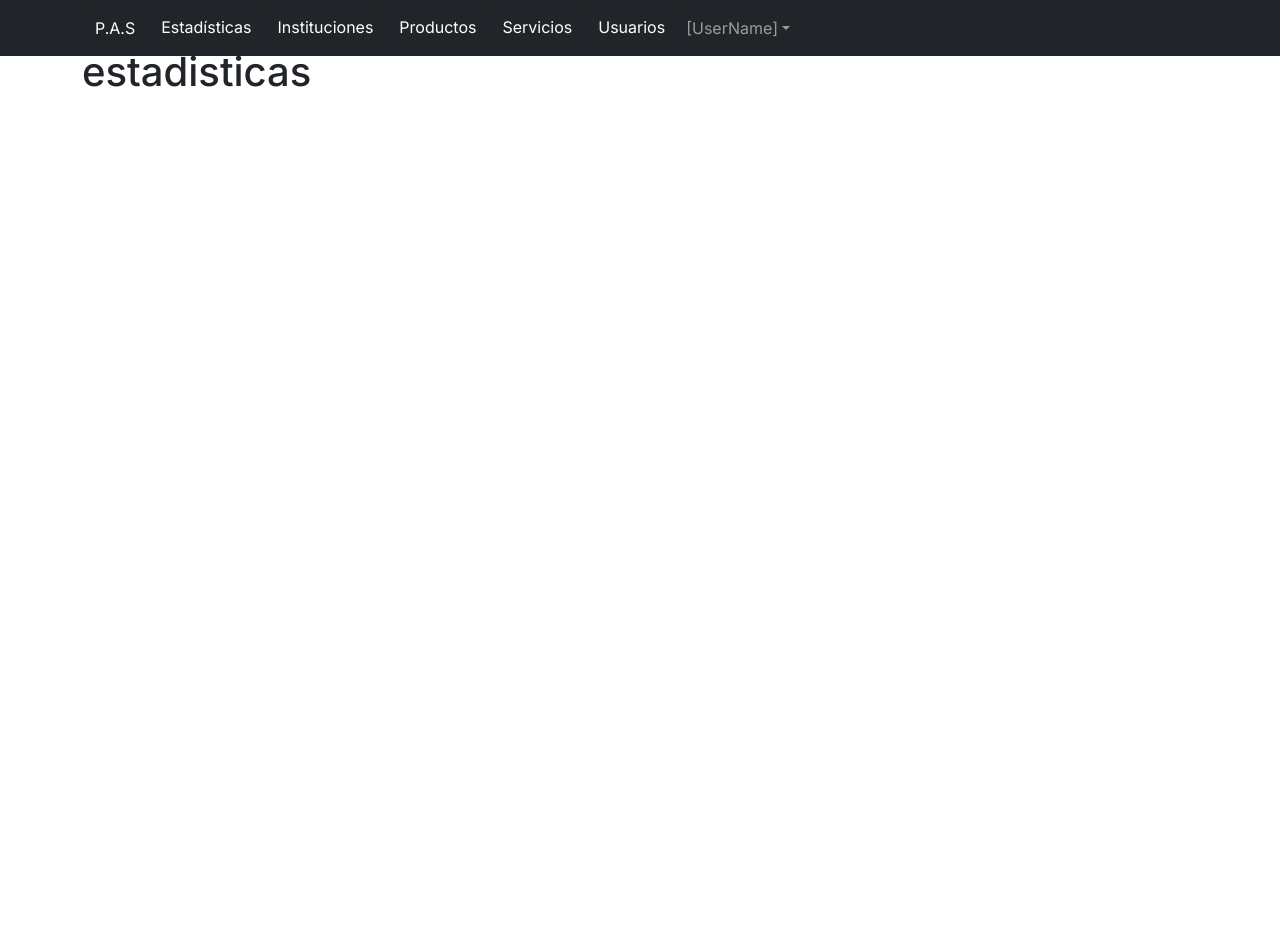
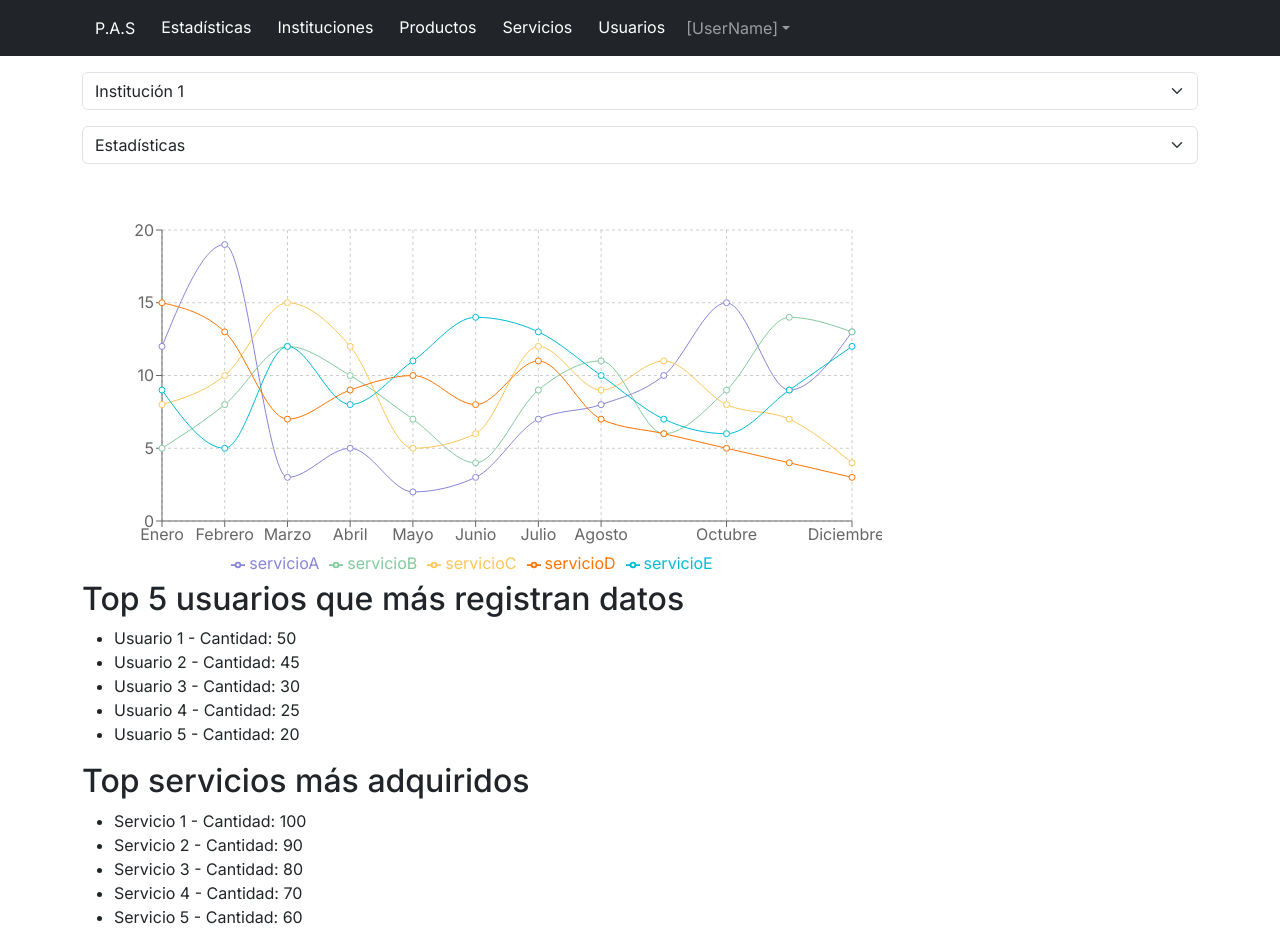
Before and after one commit to dreschpedro/proyectoPas, a Next.js app in the folder client/: page /estadisticas in a window 1280 px wide. Before the commit the page ends 800 px from the top, so only its background shows below. Built offline with nearby package versions, Linux system fonts and the light colour scheme.

Commit message:
front-estadisticas iniciado

```diff
--- a/client/app/estadisticas/page.jsx
+++ b/client/app/estadisticas/page.jsx
@@ -1,10 +1,159 @@
-import React from 'react'
+"use client"
+import React, { useState } from 'react';
+import { LineChart, Line, XAxis, YAxis, CartesianGrid, Tooltip, Legend, PieChart, Pie, Cell } from 'recharts';
+import { Form } from 'react-bootstrap';
 
-function estadisticas() {
+const ServiciosEstadisticas = () => {
+  // Datos de ejemplo para los 5 servicios y los 12 meses del año
+  const data = [
+    { mes: 'Enero', servicioA: 12, servicioB: 5, servicioC: 8, servicioD: 15, servicioE: 9 },
+    { mes: 'Febrero', servicioA: 19, servicioB: 8, servicioC: 10, servicioD: 13, servicioE: 5 },
+    { mes: 'Marzo', servicioA: 3, servicioB: 12, servicioC: 15, servicioD: 7, servicioE: 12 },
+    { mes: 'Abril', servicioA: 5, servicioB: 10, servicioC: 12, servicioD: 9, servicioE: 8 },
+    { mes: 'Mayo', servicioA: 2, servicioB: 7, servicioC: 5, servicioD: 10, servicioE: 11 },
+    { mes: 'Junio', servicioA: 3, servicioB: 4, servicioC: 6, servicioD: 8, servicioE: 14 },
+    { mes: 'Julio', servicioA: 7, servicioB: 9, servicioC: 12, servicioD: 11, servicioE: 13 },
+    { mes: 'Agosto', servicioA: 8, servicioB: 11, servicioC: 9, servicioD: 7, servicioE: 10 },
+    { mes: 'Septiembre', servicioA: 10, servicioB: 6, servicioC: 11, servicioD: 6, servicioE: 7 },
+    { mes: 'Octubre', servicioA: 15, servicioB: 9, servicioC: 8, servicioD: 5, servicioE: 6 },
+    { mes: 'Noviembre', servicioA: 9, servicioB: 14, servicioC: 7, servicioD: 4, servicioE: 9 },
+    { mes: 'Diciembre', servicioA: 13, servicioB: 13, servicioC: 4, servicioD: 3, servicioE: 12 },
+  ];
+
+  // Datos de ejemplo para el ComboBox de instituciones
+  const instituciones = [
+    { id: 1, nombre: 'Institución 1' },
+    { id: 2, nombre: 'Institución 2' },
+    { id: 3, nombre: 'Institución 3' },
+  ];
+
+  const [selectedInstitucion, setSelectedInstitucion] = useState(null);
+  const [topUsuarios, setTopUsuarios] = useState([
+    { id: 1, nombre: 'Usuario 1', cantidad: 50 },
+    { id: 2, nombre: 'Usuario 2', cantidad: 45 },
+    { id: 3, nombre: 'Usuario 3', cantidad: 30 },
+    { id: 4, nombre: 'Usuario 4', cantidad: 25 },
+    { id: 5, nombre: 'Usuario 5', cantidad: 20 },
+  ]);
+  const [topServicios, setTopServicios] = useState([
+    { id: 1, nombre: 'Servicio 1', cantidad: 100 },
+    { id: 2, nombre: 'Servicio 2', cantidad: 90 },
+    { id: 3, nombre: 'Servicio 3', cantidad: 80 },
+    { id: 4, nombre: 'Servicio 4', cantidad: 70 },
+    { id: 5, nombre: 'Servicio 5', cantidad: 60 },
+  ]);
+  const [graficoTipo, setGraficoTipo] = useState('estadisticas'); // Tipo de gráfico a mostrar (por defecto: estadisticas)
+
+  // Función para manejar el cambio de institución seleccionada en el ComboBox
+  const handleInstitucionChange = (selectedOption) => {
+    setSelectedInstitucion(selectedOption);
+  };
+
+  // Función para manejar el cambio de tipo de gráfico seleccionado
+  const handleGraficoTipoChange = (event) => {
+    setGraficoTipo(event.target.value);
+  };
+
+  // Datos de ejemplo para el gráfico de pastel
+  const dataPastel = [
+    { name: 'Servicio A', value: 200 },
+    { name: 'Servicio B', value: 150 },
+    { name: 'Servicio C', value: 100 },
+    { name: 'Servicio D', value: 50 },
+    { name: 'Servicio E', value: 25 },
+  ];
+
+  const COLORS = ['#8884d8', '#82ca9d', '#ffc658', '#ff7300', '#00bcd4'];
+
   return (
-      <h1>estadisticas</h1>
+    <div className='mt-4'>
+      {/* ComboBox para seleccionar la institución */}
+      <Form.Select onChange={handleInstitucionChange} value={selectedInstitucion} label="Institución" className='mb-3'>
+        <option value="" disabled>Selecciona una institución</option>
+        {instituciones.map((institucion) => (
+          <option key={institucion.id} value={institucion.id}>{institucion.nombre}</option>
+        ))}
+      </Form.Select>
 
-     )
-}
+      {/* ComboBox para seleccionar el tipo de gráfico */}
+      <Form.Select onChange={handleGraficoTipoChange} value={graficoTipo} label="Tipo de gráfico" className='mb-3'>
+        <option value="estadisticas">Estadísticas</option>
+        <option value="pastel">Pastel</option>
+        <option value="gant">Gant</option>
+        <option value="pert">Pert</option>
+      </Form.Select>
 
-export default estadisticas
+      {/* Gráfico seleccionado */}
+      {graficoTipo === 'estadisticas' && (
+        <LineChart width={800} height={400} data={data} margin={{ top: 50, right: 30, left: 20, bottom: 5 }}>
+          <CartesianGrid strokeDasharray="3 3" />
+          <XAxis dataKey="mes" />
+          <YAxis />
+          <Tooltip />
+          <Legend />
+          <Line type="monotone" dataKey="servicioA" stroke="#8884d8" />
+          <Line type="monotone" dataKey="servicioB" stroke="#82ca9d" />
+          <Line type="monotone" dataKey="servicioC" stroke="#ffc658" />
+          <Line type="monotone" dataKey="servicioD" stroke="#ff7300" />
+          <Line type="monotone" dataKey="servicioE" stroke="#00bcd4" />
+        </LineChart>
+      )}
+
+      {/* Gráfico de pastel */}
+      {graficoTipo === 'pastel' && (
+        <PieChart width={800} height={400}>
+          <Pie
+            data={dataPastel}
+            dataKey="value"
+            nameKey="name"
+            cx="50%"
+            cy="50%"
+            outerRadius={150}
+            fill="#8884d8"
+            label
+          >
+            {dataPastel.map((entry, index) => (
+              <Cell key={`cell-${index}`} fill={COLORS[index % COLORS.length]} />
+            ))}
+          </Pie>
+          <Tooltip />
+          <Legend />
+        </PieChart>
+      )}
+
+      {/* Gráfico de Gant */}
+      {graficoTipo === 'gant' && (
+        <div>
+          {/* Aquí iría el código para el gráfico de Gant */}
+        </div>
+      )}
+
+      {/* Gráfico de Pert */}
+      {graficoTipo === 'pert' && (
+        <div>
+          {/* Aquí iría el código para el gráfico de Pert */}
+        </div>
+      )}
+
+      {/* Agregar otros gráficos aquí */}
+
+      {/* Gráfico de top usuarios */}
+      <h2>Top 5 usuarios que más registran datos</h2>
+      <ul>
+        {topUsuarios.map((usuario) => (
+          <li key={usuario.id}>{usuario.nombre} - Cantidad: {usuario.cantidad}</li>
+        ))}
+      </ul>
+
+      {/* Gráfico de top servicios */}
+      <h2>Top servicios más adquiridos</h2>
+      <ul>
+        {topServicios.map((servicio) => (
+          <li key={servicio.id}>{servicio.nombre} - Cantidad: {servicio.cantidad}</li>
+        ))}
+      </ul>
+    </div>
+  );
+};
+
+export default ServiciosEstadisticas;
--- a/client/package.json
+++ b/client/package.json
@@ -18,10 +18,11 @@
     "eslint": "^8.45.0",
     "eslint-config-next": "13.4.10",
     "next": "13.4.10",
-    "react": "18.2.0",
+    "react": "^18.2.0",
     "react-bootstrap": "^2.8.0",
     "react-dom": "^18.2.0",
-    "react-router-dom": "^6.14.2"
+    "react-router-dom": "^6.14.2",
+    "recharts": "^2.7.2"
   },
   "devDependencies": {
     "@types/react": "^18.2.15",
```
Also changed, not shown: 1 other file (tests, documents, lock files or other folders).
